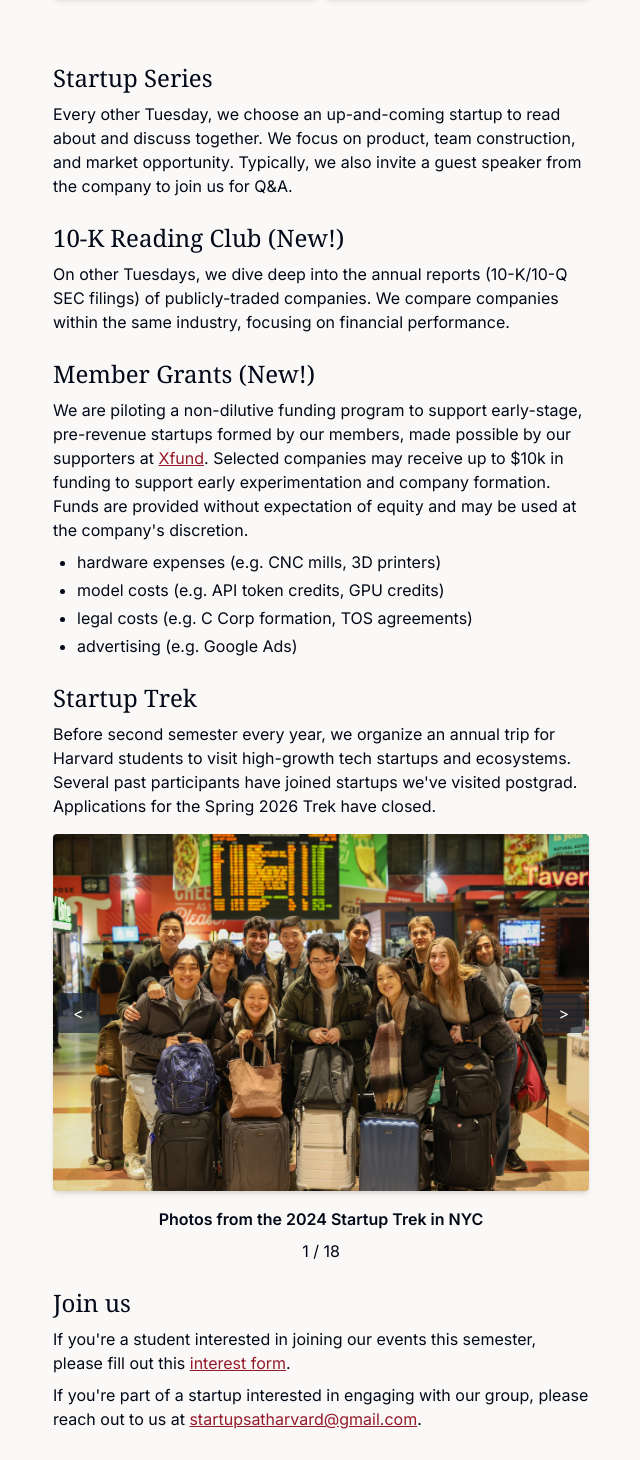
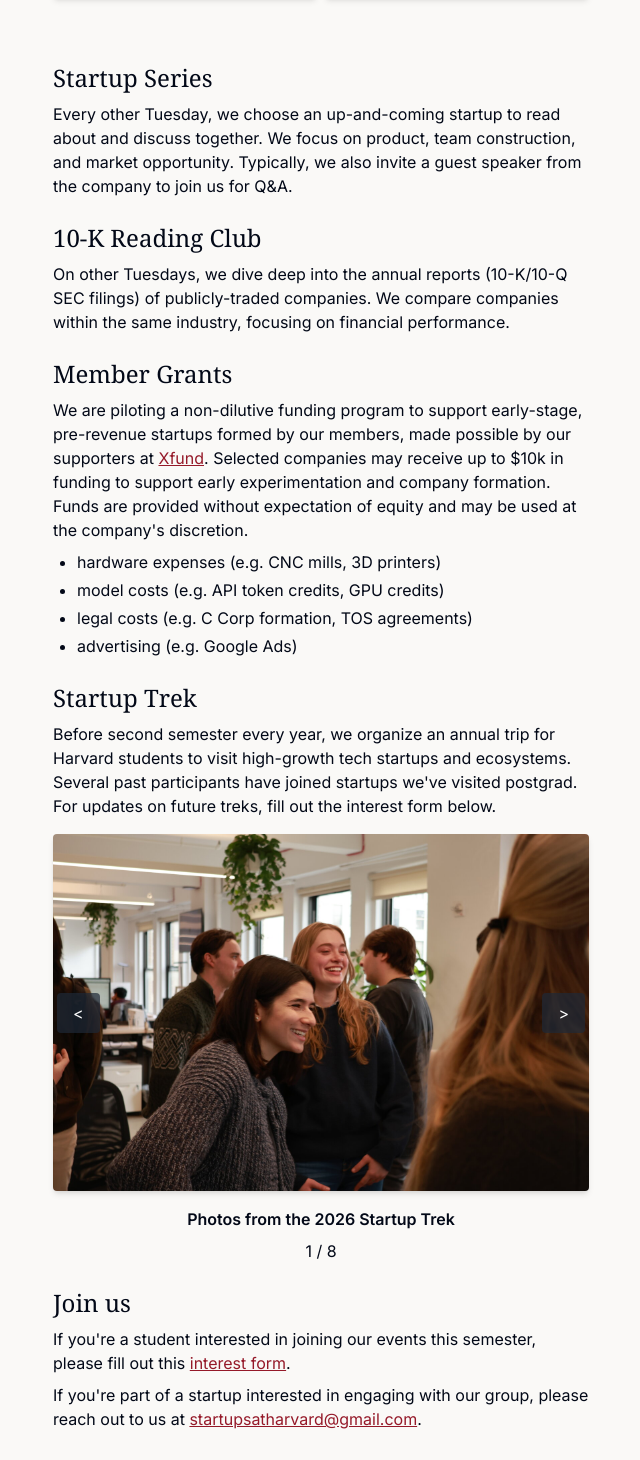
Before and after one commit to harvardstartups/harvardstartups, a Next.js app: page / in a window 1280 px wide. Shown: the part 3398-4858 px from the top of the page, without its empty margins (319-959 px from the left). Built offline with nearby package versions, Linux system fonts and the light colour scheme.

Commit message:
Refresh trek gallery with 2026 photos and remove stale notices

```diff
--- a/app/page.tsx
+++ b/app/page.tsx
@@ -7,9 +7,9 @@ import { SpotlightImages } from "@/components/SpotlightImages";
 import { heroStories } from "@/lib/hero-stories";
 
 export default function Home() {
-  const trekImages = Array.from({ length: 18 }, (_, i) => ({
-    src: `/startup_trek/${i + 1}.jpg`,
-    alt: `Startup Trek Image ${i + 1}`,
+  const trekImages = Array.from({ length: 8 }, (_, i) => ({
+    src: `/startup_trek_2026/${i + 1}.jpg`,
+    alt: `2026 Startup Trek photo ${i + 1}`,
   }));
 
   const [currentIndex, setCurrentIndex] = useState(0);
@@ -107,13 +107,13 @@ export default function Home() {
           </p>
         </div>
         <div className="section">
-          <h2>10-K Reading Club (New!)</h2>
+          <h2>10-K Reading Club</h2>
           <p>
             On other Tuesdays, we dive deep into the annual reports (10-K/10-Q SEC filings) of publicly-traded companies. We compare companies within the same industry, focusing on financial performance.
           </p>
         </div>
         <div className="section">
-          <h2>Member Grants (New!)</h2>
+          <h2>Member Grants</h2>
           <p>
           We are piloting a non-dilutive funding program to support early-stage, pre-revenue startups formed by our members, made possible by our supporters at <a href="https://xfund.com/" target="_blank" className="underline">Xfund</a>.
           Selected companies may receive up to $10k in funding to support early experimentation and company formation.
@@ -131,7 +131,7 @@ export default function Home() {
           <p>
             Before second semester every year, we organize an annual trip for Harvard students to visit high-growth tech startups and ecosystems.
             Several past participants have joined startups we&apos;ve visited postgrad.
-            Applications for the Spring 2026 Trek have closed.
+            For updates on future treks, fill out the interest form below.
           </p>
           <div className="relative mt-4">
             <div className="relative w-full h-auto">
@@ -148,6 +148,7 @@ export default function Home() {
 
             <button
               className="absolute left-1 top-1/2 -translate-y-1/2 bg-gray-800/70 active:bg-gray-800 text-white w-10 h-10 md:w-auto md:h-auto md:px-4 md:py-2 flex items-center justify-center rounded-full md:rounded"
+              aria-label="Previous trek photo"
               onClick={handlePrev}
             >
               {"<"}
@@ -155,6 +156,7 @@ export default function Home() {
 
             <button
               className="absolute right-1 top-1/2 -translate-y-1/2 bg-gray-800/70 active:bg-gray-800 text-white w-10 h-10 md:w-auto md:h-auto md:px-4 md:py-2 flex items-center justify-center rounded-full md:rounded"
+              aria-label="Next trek photo"
               onClick={handleNext}
             >
               {">"}
@@ -163,7 +165,7 @@ export default function Home() {
 
           {/* Caption */}
           <p className="text-center font-semibold mt-4">
-            Photos from the 2024 Startup Trek in NYC
+            Photos from the 2026 Startup Trek
           </p>
 
           {/* Image counter */}
```
